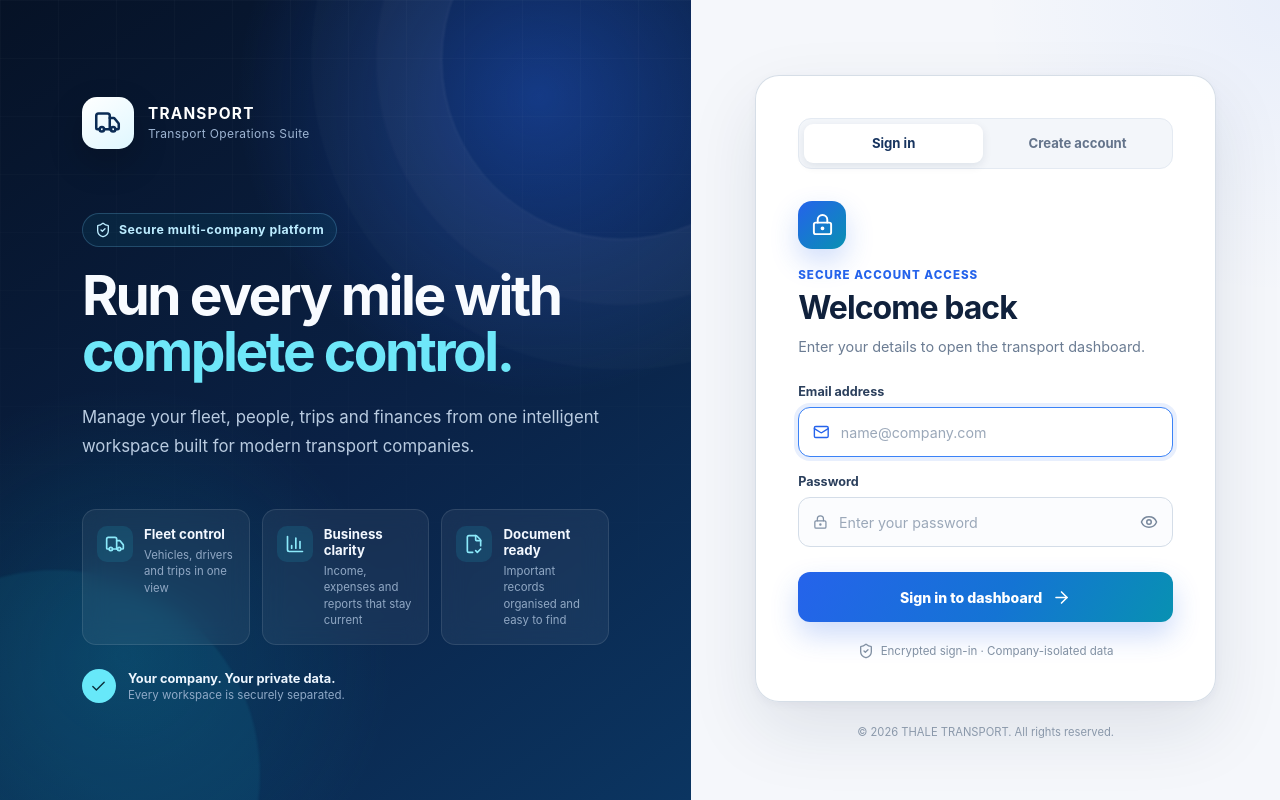
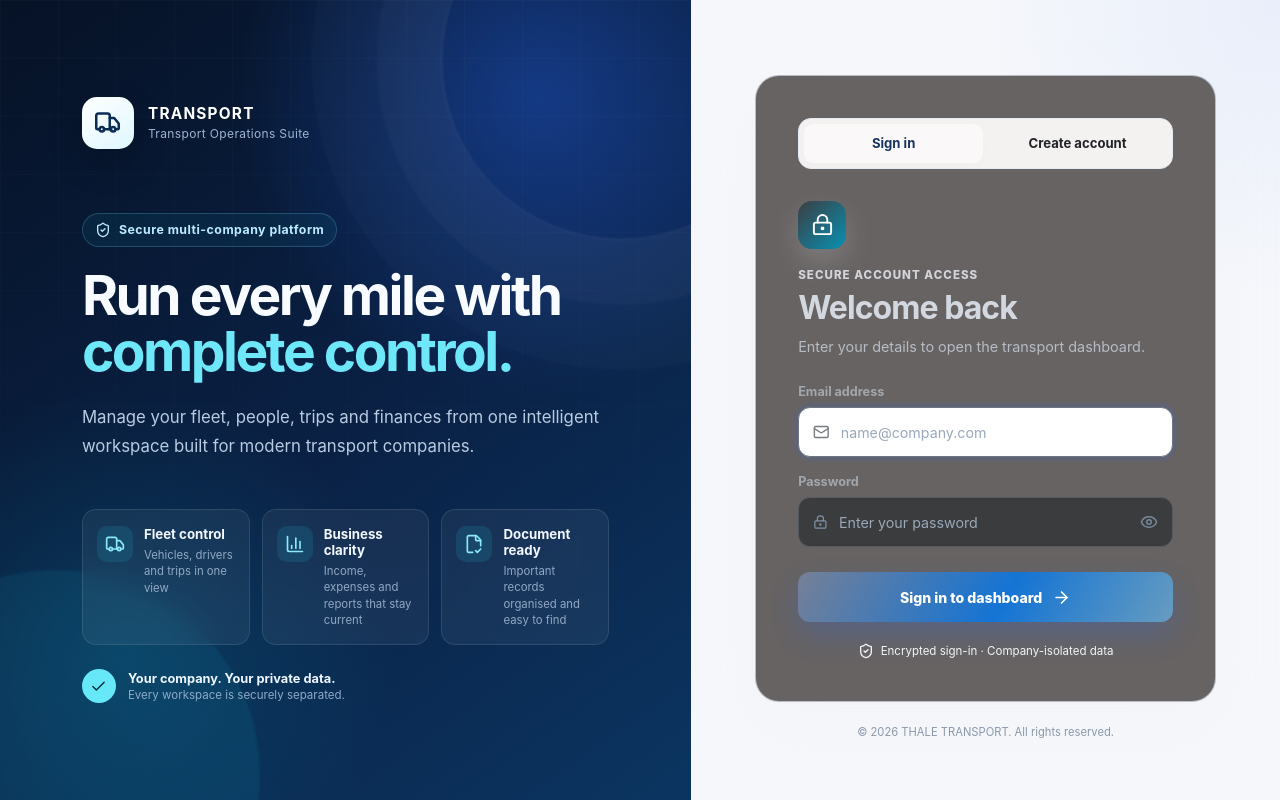
Before and after one commit to vishalthale9112-cell/Transport-Management-System, a React app in the folder frontend/: page /login in a window 1280 px wide. Built offline with nearby package versions, Linux system fonts and the light colour scheme; no server answers; the HTML template or start-up script is replaced by a standard one.

Commit message:
Update authentication page styling

```diff
--- a/frontend/src/pages/AuthPage.css
+++ b/frontend/src/pages/AuthPage.css
@@ -249,7 +249,7 @@
   width: 40px;
   height: 40px;
   border-radius: 12px;
-  color: #fff;
+  color: #f4f3f3;
   background: linear-gradient(135deg, #2563eb, #0891b2);
   box-shadow: 0 10px 28px rgba(37, 99, 235, 0.24);
 }
@@ -264,10 +264,10 @@
   padding: clamp(28px, 4vw, 42px);
   border: 1px solid rgba(203, 213, 225, 0.78);
   border-radius: 24px;
-  background: rgba(255, 255, 255, 0.95);
+  background: rgba(95, 91, 91, 0.95);
   box-shadow:
-    0 28px 70px rgba(15, 35, 68, 0.1),
-    0 3px 10px rgba(15, 35, 68, 0.04);
+    0 28px 70px rgba(235, 236, 238, 0.1),
+    0 3px 10px rgba(237, 238, 240, 0.04);
 }
 
 .auth-tabs {
@@ -278,14 +278,14 @@
   padding: 5px;
   border: 1px solid #e4eaf2;
   border-radius: 13px;
-  background: #f3f6fa;
+  background: #f4f1f1;
 }
 
 .auth-tabs button {
   min-height: 39px;
   border: 0;
   border-radius: 9px;
-  color: #64748b;
+  color: #212326;
   background: transparent;
   font: inherit;
   font-size: 0.82rem;
@@ -296,8 +296,8 @@
 
 .auth-tabs button.active {
   color: #17345f;
-  background: #fff;
-  box-shadow: 0 3px 10px rgba(15, 35, 68, 0.09);
+  background: #faf8f8;
+  box-shadow: 0 3px 10px rgba(224, 225, 227, 0.09);
 }
 
 .auth-card-heading {
@@ -312,14 +312,14 @@
   margin-bottom: 19px;
   border-radius: 14px;
   color: #fff;
-  background: linear-gradient(135deg, #2563eb, #0891b2);
-  box-shadow: 0 12px 28px rgba(37, 99, 235, 0.22);
+  background: linear-gradient(135deg, #3c3e43, #0891b2);
+  box-shadow: 0 12px 28px rgba(215, 216, 220, 0.22);
 }
 
 .auth-card-kicker {
   display: block;
   margin-bottom: 7px;
-  color: #2563eb;
+  color: #d2d4da;
   font-size: 0.72rem;
   font-weight: 800;
   letter-spacing: 0.09em;
@@ -328,7 +328,7 @@
 
 .auth-card h2 {
   margin: 0;
-  color: #10213c;
+  color: #d3d8e0;
   font-size: clamp(1.7rem, 3vw, 2rem);
   line-height: 1.18;
   letter-spacing: -0.03em;
@@ -336,7 +336,7 @@
 
 .auth-card-copy {
   margin: 9px 0 0;
-  color: #6b7c93;
+  color: #b6bcc4;
   font-size: 0.9rem;
   line-height: 1.58;
 }
@@ -349,7 +349,7 @@
 .auth-field > span {
   display: block;
   margin-bottom: 8px;
-  color: #2b3f5c;
+  color: #a2a7ad;
   font-size: 0.79rem;
   font-weight: 750;
 }
@@ -360,16 +360,16 @@
   align-items: center;
   gap: 11px;
   padding: 0 14px;
-  border: 1px solid #d4dde8;
+  border: 1px solid #54595f;
   border-radius: 12px;
   color: #8090a5;
-  background: #fbfcfe;
+  background: #3a3c3e;
   transition: border-color 160ms ease, box-shadow 160ms ease, background 160ms ease;
 }
 
 .auth-input-wrap:focus-within {
-  border-color: #3b82f6;
-  color: #2563eb;
+  border-color: #6c778a;
+  color: #787b80;
   background: #fff;
   box-shadow: 0 0 0 4px rgba(37, 99, 235, 0.1);
 }
@@ -405,8 +405,8 @@
 }
 
 .auth-password-toggle:hover {
-  color: #2563eb;
-  background: #eef4ff;
+  color: #5e6a84;
+  background: #6e7075;
 }
 
 .auth-submit,
@@ -429,14 +429,14 @@
 .auth-submit {
   margin-top: 25px;
   color: #fff;
-  background: linear-gradient(120deg, #2563eb, #1474d4 55%, #0891b2);
+  background: linear-gradient(120deg, #768097, #1474d4 55%, #679cc0);
   box-shadow: 0 13px 28px rgba(37, 99, 235, 0.23);
 }
 
 .auth-submit:hover:not(:disabled),
 .auth-secondary-button:hover {
   transform: translateY(-1px);
-  box-shadow: 0 16px 31px rgba(37, 99, 235, 0.29);
+  box-shadow: 0 16px 31px rgba(168, 172, 181, 0.29);
 }
 
 .auth-submit:disabled {
@@ -451,7 +451,7 @@
   justify-content: center;
   gap: 7px;
   margin-top: 21px;
-  color: #8190a3;
+  color: #f3f4f6;
   font-size: 0.72rem;
 }
 
```
